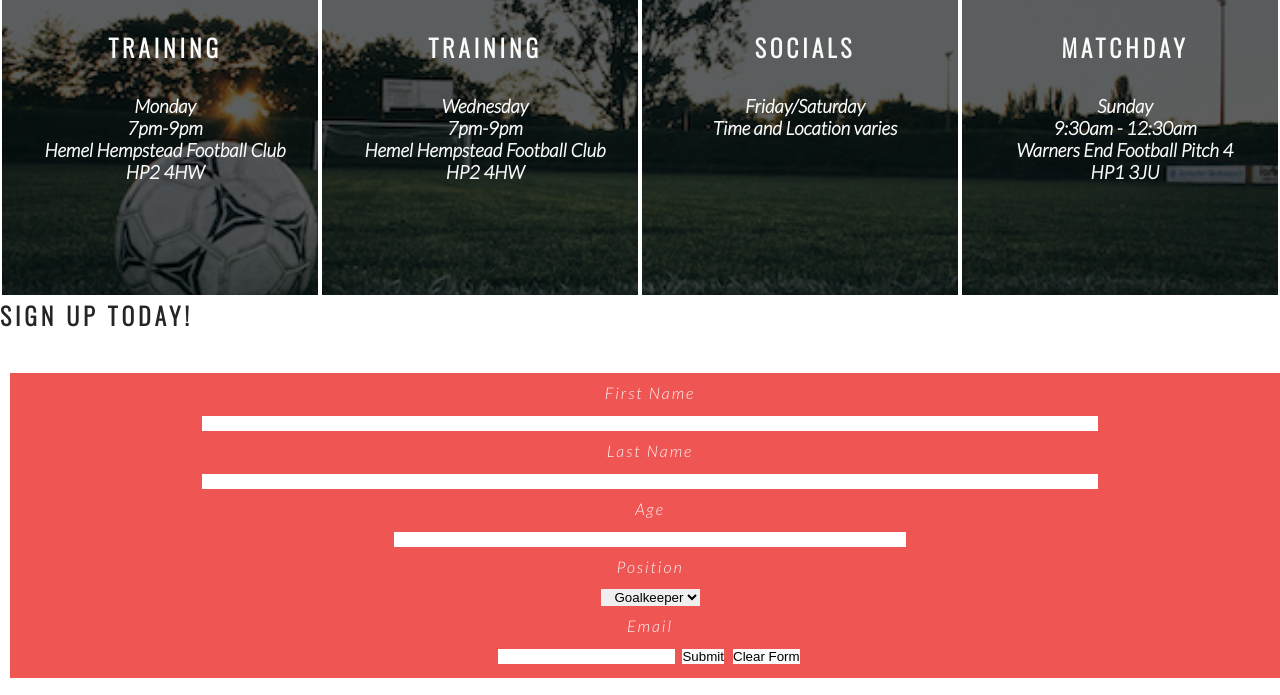
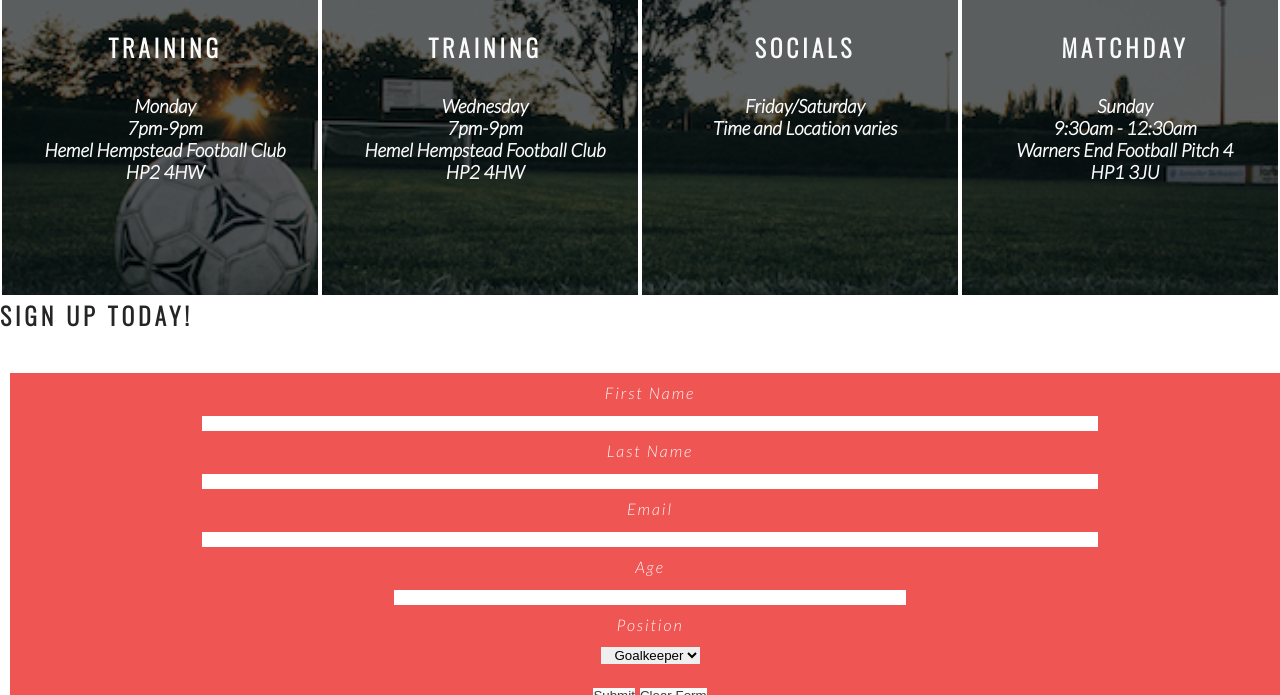
Before and after one commit to jamiebradford123/rose-and-crown-fc, a plain HTML site: page index.html in a window 1280 px wide. Shown: the part 1764-2459 px from the top of the page. Drawn offline with nearby package versions, Linux system fonts and the light colour scheme.

Commit message:
button style

```diff
--- a/assets/css/style.css
+++ b/assets/css/style.css
@@ -236,12 +236,19 @@ form {
 
 input[type=text] {
     width: 70%;
+    text-align: center;
+  }
+
+  input[type="email"] {
+    width: 70%;
+    text-align: center;
   }
 
   input[type=number] {
     width: 40%;
     text-align:center;
   }
+
 fieldset p {
     padding: 10px;
 }
@@ -254,11 +261,8 @@ input[type=button], input[type=submit], input[type=reset] {
     background-color: #fafafa;
     border: none;
     color: #3a3a3a
-    padding: 16px 32px;
-    text-decoration: none;
-    margin: 4px 2px;
-    cursor: pointer;
-  }
+
+}
 
 /*footer*/
 
--- a/index.html
+++ b/index.html
@@ -140,6 +140,9 @@
                 <p> Last Name </p>
                 <input type="text" id='lname' name="lname" required>
 
+                <p>Email </p>
+                <input type="email" name="email" id="email" required>
+
                 <p> Age </p>
                 <input type="number" id="number" name="number" step="2" min="16" max="99"/>
 
@@ -150,9 +153,7 @@
                     <option value="midfielder">Midfielder</option>
                     <option value="striker">Striker</option>
 		        </select>
-
-                <p>Email </p>
-                <input type="email" name="email" id="email" required>
+                <p></p>
 
                 <input type="submit" value="Submit">
                 <input type='reset' value='Clear Form'>
```
